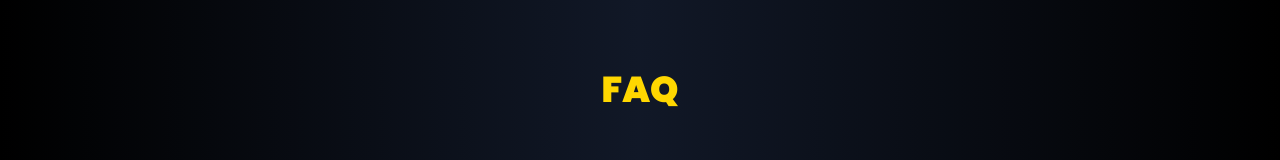
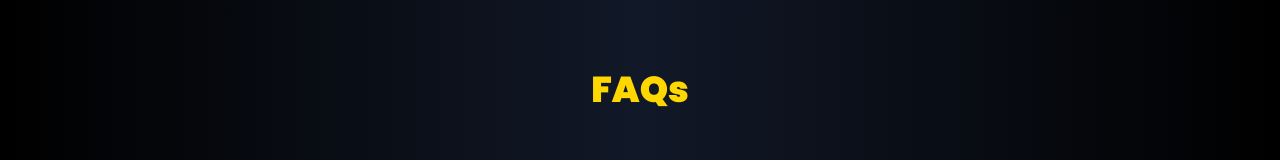
Before and after one commit to Barklegne/invincible-gg-assignmen, a React (Vite) app: page / in a window 1280 px wide. Shown: the part 1511-1671 px from the top of the page. Built offline with nearby package versions, Linux system fonts and the light colour scheme.

Commit message:
feat: NFTDetail  update 1.22

```diff
--- a/src/components/FAQ.jsx
+++ b/src/components/FAQ.jsx
@@ -14,7 +14,9 @@ const FAQ = () => {
 				transition={{ duration: 0.8, ease: 'easeOut' }}
 				className='max-w-3xl mx-auto px-4'
 			>
-				<h2 className='text-4xl font-extrabold text-center mb-12 text-gold'>FAQ</h2>
+				<h2 className='text-4xl font-extrabold text-center mb-12 text-gold'>
+					FAQs
+				</h2>
 				<div className='space-y-6'>
 					{faqs.map((faq, i) => (
 						<motion.div
```
